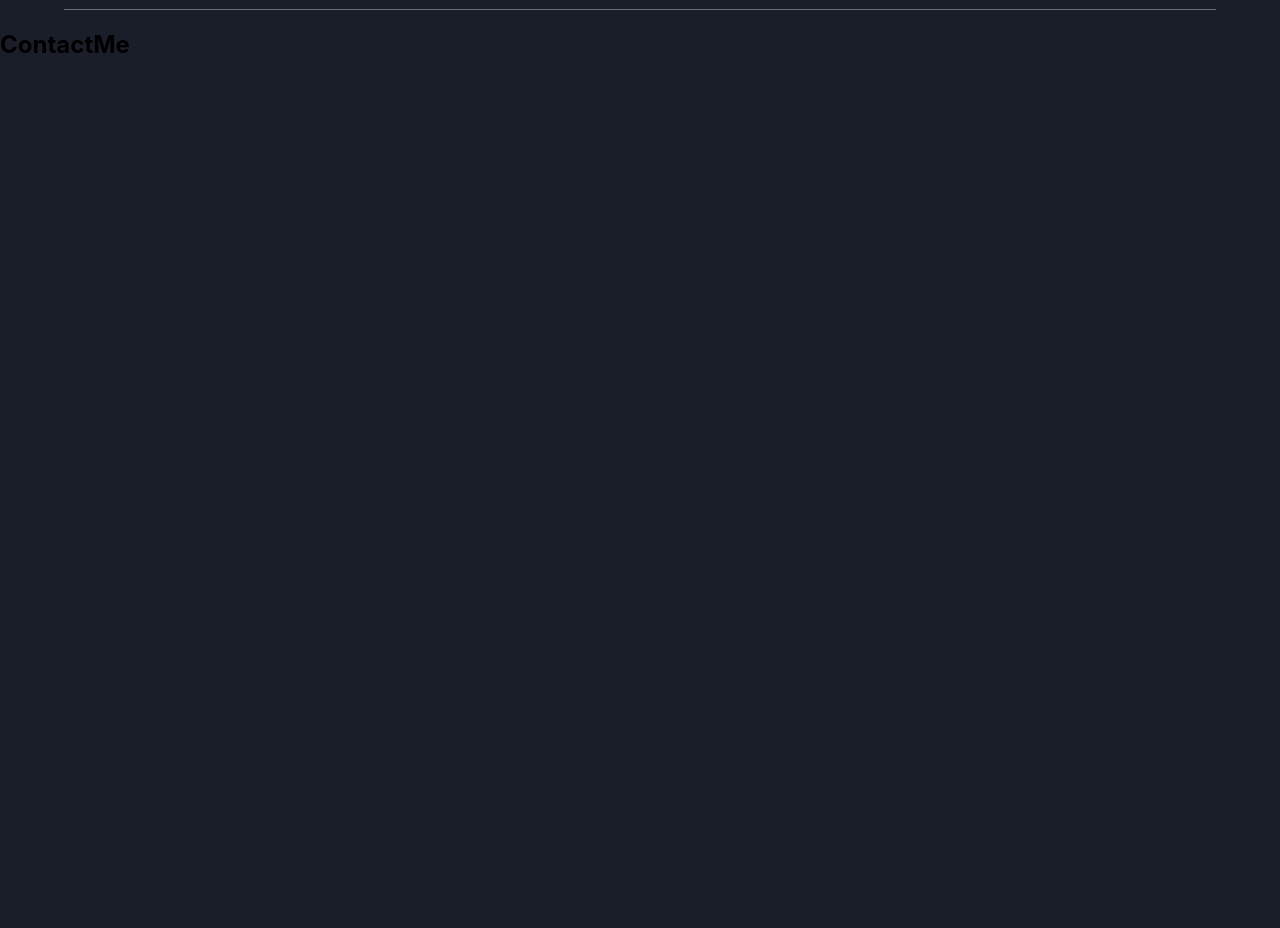
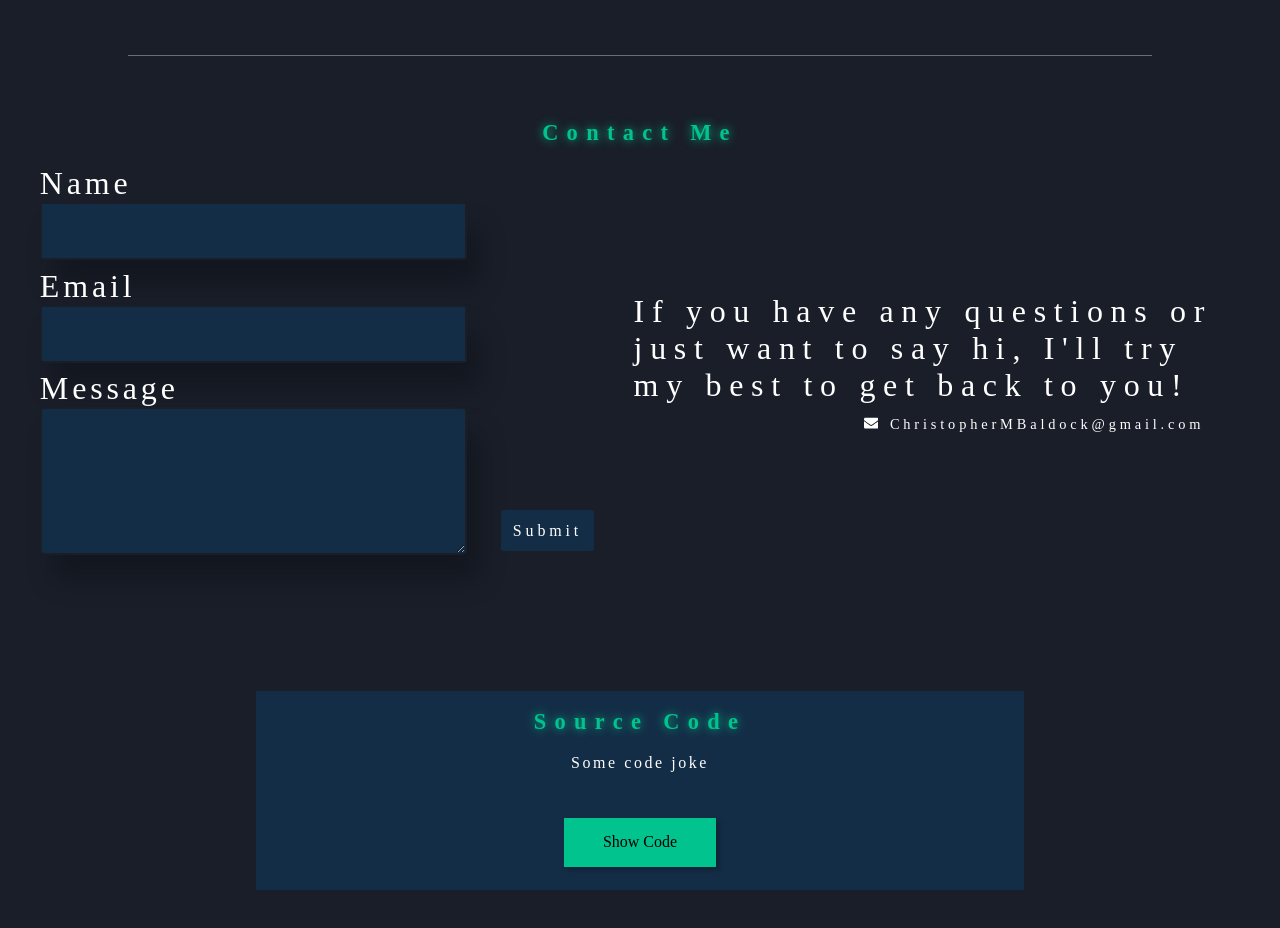
Before and after one commit to CBaldock2/Portfolio-v2, a React (Create React App) app: page / in a window 1280 px wide. Shown: the part 1840-2768 px from the top of the page. Before the commit the page ends 1919 px from the top, so only its background shows below. Built offline with nearby package versions, Linux system fonts and the light colour scheme.

Commit message:
Adds a contact form and footer

```diff
--- a/package.json
+++ b/package.json
@@ -6,6 +6,8 @@
     "@testing-library/jest-dom": "^5.17.0",
     "@testing-library/react": "^13.4.0",
     "@testing-library/user-event": "^13.5.0",
+    "emailjs": "^4.0.2",
+    "emailjs-com": "^3.2.0",
     "react": "^18.2.0",
     "react-dom": "^18.2.0",
     "react-icons": "^4.10.1",
--- a/src/App.css
+++ b/src/App.css
@@ -1,3 +1,7 @@
+* {
+  scroll-behavior: smooth;
+}
+
 .header {
   display: flex;
   justify-content: space-between;
@@ -10,17 +14,18 @@
   box-shadow: 0px 4px 4px 0px rgba(0, 0, 0, 0.25);
   position: fixed;
   backdrop-filter: blur(1vw);
+  z-index: 1;
 }
 
 h1 {
-  font-size: 4vw;
+  font-size: 3.5vw;
   font-weight: 100%;
   line-height: 100%;
   letter-spacing: 1vw;
   margin: 0 0 0 2%;
 }
 
-ul {
+.header ul {
   display: flex;
   flex: 1;
   justify-content: flex-end;
@@ -28,11 +33,25 @@ ul {
   padding: 0;
 }
 
-li {
+.header li {
   list-style: none;
   margin-right: 5%;
   font-size: 1.25vw;
   letter-spacing: .5vw;
+}
+
+.header ul li:hover {
+  transform: scale(1.2);
+  transition: ease .2s;
+}
+
+a {
+  text-decoration: none;
+  color: inherit;
+}
+
+.pageBody {
+  padding-top: 8%;
 }
 
 .aboutSection {
@@ -49,7 +68,11 @@ li {
   margin-top: 8%;
 }
 
-.about, .work, .skill {
+.about,
+.work,
+.skill,
+.contact,
+.source {
   color: #01C38D;
   text-shadow: 0px 0px 10px #01C38D;
   font-family: IBM Plex Serif;
@@ -61,10 +84,12 @@ li {
   margin: 0 0 2% 6%;
 }
 
-.shortAboutMe, .shortWork {
+.shortAboutMe,
+.shortWork,
+.contactSection {
   color: #FFF;
   font-family: IBM Plex Serif;
-  font-size: 3vw;
+  font-size: 2.5vw;
   letter-spacing: .60vw;
 }
 
@@ -99,7 +124,6 @@ li {
 
 .skillSection {
   margin: 0 5%;
-  border-bottom: .1vw solid #696E79;
   display: flex;
   justify-content: flex-end;
 }
@@ -115,3 +139,129 @@ li {
   font-size: 200%;
   letter-spacing: 2vw;
 }
+
+.pageBreak {
+  margin: 5% 10%;
+  border-bottom: .1vw solid #696E79;
+}
+
+.contact {
+  display: flex;
+  justify-content: center;
+}
+
+
+.contactContainer {
+  display: flex;
+  flex-direction: row-reverse;
+  justify-content: center;
+}
+
+.contactWords {
+  margin: 10% 5% 0 2%;
+  width: 50%;
+  height: 50%;
+}
+
+.email {
+  display: flex;
+  justify-content: end;
+  margin-top: 2%;
+  margin-right: 2%;
+  font-size: 45%;
+  letter-spacing: .3vw;
+}
+
+.emailIcon {
+  margin-right: 2%;
+}
+
+.sourceCodeSection {
+  display: flex;
+  align-items: center;
+  flex-direction: column;
+  margin: 10% 20%;
+  background-color: #132D46;
+  font-family: IBM Plex Serif;
+}
+
+.sourceJoke {
+  margin: 0 0 2% 0;
+  padding: 0 2% 1% 2%;
+  font-size: 1.25vw;
+  letter-spacing: .2vw;
+}
+
+.sourceBtn {
+  margin: 3% 0;
+  padding: 2% 5%;
+  border: 0;
+  background-color: #01C38D;
+  box-shadow: 3px 3px 5px 0px rgba(0, 0, 0, 0.25);
+  cursor: pointer;
+}
+
+footer {
+  border-top: #696E79 1px solid;
+  padding: 2% 15% 1%;
+}
+
+.logoContainer {
+  display: flex;
+  justify-content: center;
+  margin-bottom: 2%;
+
+}
+
+.logo {
+  height: 3.5vw;
+}
+
+.footerNav {
+  padding: 1% 20%;
+  border-top: #696E79 solid 1px;
+  border-bottom: #696E79 solid 1px;
+  mix-blend-mode: color-dodge;
+  color: #696E79;
+  width: 50%;
+}
+
+.footerNav ul {
+  padding: 0;
+  display: flex;
+  justify-content: space-between;
+}
+
+.footerNav li {
+  list-style: none;
+  font-size: 1.25vw;
+  letter-spacing: .5vw;
+  padding: 0 5%;
+  cursor: pointer;
+}
+
+.footerNav li:hover {
+  list-style: none;
+  font-size: 1.25vw;
+  letter-spacing: .5vw;
+  padding: 0 5%;
+  cursor: pointer;
+  color: #01C38D;
+  transform: scale(1.1);
+  transition: ease .2s;
+  text-shadow: 0 0 5px #01C38D;
+}
+
+.socialLinks {
+  display: flex;
+  justify-content: center;
+  margin-top: 3%;
+  font-size: 2vw;
+}
+
+.socialLinks li {
+  list-style: none;
+  padding: 0 1%;
+  cursor: pointer;
+  color: #696e79c2;
+}
--- a/src/App.js
+++ b/src/App.js
@@ -3,6 +3,9 @@ import './App.css';
 import ProjectList from './components/Project/ProjectList';
 import myPicture from './Assets/imgs/Christopher.jpg';
 import Skill from './components/Skills/Skill';
+import ContactForm from './components/Contact/ContactForm';
+import { FaEnvelope, FaGithub, FaInstagram, FaLinkedin } from 'react-icons/fa';
+import Logo from './Assets/imgs/Logo.png'
 
 function App() {
   return (
@@ -11,16 +14,16 @@ function App() {
         <h1>Christopher Baldock</h1>
         <nav className='nav'>
           <ul>
-            <li>About</li>
-            <li>Work</li>
-            <li>Contact</li>
-            <li>Resume</li>
+            <li><a href='#about'>About</a></li>
+            <li><a href='#work'>Work</a></li>
+            <li><a href='#contact'>Contact</a></li>
+            <li><a href='https://drive.google.com/file/d/1bAzu0LhCjo6i0lqssjuog62C50OGWadf/view?usp=drive_link'>Resume</a></li>
           </ul>
         </nav>
       </header>
 
       <div className='pageBody'>
-        <section className='aboutSection'>
+        <section className='aboutSection' id='about'>
           <img className='profilePic' src={myPicture} alt='me' />
           <div className='aboutWording'>
             <h2 className='about'>
@@ -30,7 +33,7 @@ function App() {
               et egestas quis ipsum suspendisse ultrices gravida
             </p>
             <p className='longAboutMe'>
-              Lorem ipsum dolor sit amet, consectetur adipiscing elit, sed <span className='highlights'>do eiusmod tempor incididunt ut labore</span> et dolore magna aliqua.
+             I am Chris, a <span className='highlights'>Full Stack Web Developer</span>.
               <br />
               <br />
               Lorem ipsum dolor sit amet, consectetur adipiscing elit, sed do <span className='highlights'>eiusmod</span> tempor <span className='highlights'>incididunt</span> ut labore et dolore magna aliqua. Lacus sed turpis <span className='highlights'>tincidunt id aliquet</span> risus. Dictumst vestibulum rhoncus est pellentesque elit.
@@ -38,7 +41,7 @@ function App() {
           </div>
         </section>
 
-        <section className='workSection'>
+        <section className='workSection' id='work'>
           <div className='workWording'>
             <h2 className='work'>Work</h2>
             <p className='shortWork'>Check out some of the projects I have worked on!</p>
@@ -55,14 +58,57 @@ function App() {
           </div>
         </section>
 
-        <section>
-          <div>
-            <h2>
-              ContactMe
-            </h2>
+        <div className='pageBreak'></div>
+
+        <section className='contactSection' id='contact'>
+          <h2 className='contact'>
+            Contact Me
+          </h2>
+          <div className='contactContainer'>
+            <div className='contactWords'>
+              <p>
+                If you have any questions or just want to say hi, I'll try my best to get back to you!
+              </p>
+              <div className='email'>
+                <FaEnvelope className='emailIcon' />
+                <p>
+                  ChristopherMBaldock@gmail.com
+                </p>
+              </div>
+            </div>
+            <ContactForm />
           </div>
         </section>
+
+        <section className='sourceCodeSection'>
+          <h2 className='source'>
+            Source Code
+          </h2>
+          <p className='sourceJoke'>
+            Some code joke
+          </p>
+          <a href='https://github.com/CBaldock2/Portfolio-v2' className='sourceBtn'>Show Code</a>
+        </section>
       </div>
+
+      <footer>
+        <div className='logoContainer'>
+          <img className='logo' src={Logo} alt='CB logo'></img>
+        </div>
+        <nav className='footerNav'>
+          <ul>
+            <li><a href='#about'>About</a></li>
+            <li><a href='#work'>Work</a></li>
+            <li><a href='#contact'>Contact</a></li>
+            <li><a href='https://drive.google.com/file/d/1bAzu0LhCjo6i0lqssjuog62C50OGWadf/view?usp=drive_link'>Resume</a></li>
+          </ul>
+        </nav>
+        <div className='socialLinks'>
+          <li><a href='https://www.instagram.com/chrisbaldockofficial/'><FaInstagram /></a></li>
+          <li><a href='https://github.com/CBaldock2'><FaGithub /></a></li>
+          <li><a href='https://www.linkedin.com/in/christopher-baldock/'><FaLinkedin /></a></li>
+        </div>
+      </footer>
     </div>
 
   );
--- /dev/null
+++ b/src/components/Contact/ContactForm.css
@@ -0,0 +1,98 @@
+.form {
+    display: flex;
+    flex-wrap: wrap;
+    justify-content: space-around;
+    gap: 1vw;
+    width: 50%;
+    background-color: #191e29;
+    font-family: IBM Plex Serif;
+    letter-spacing: .3vw;
+    margin: 0 0 0 2%;
+}
+
+p {
+    margin-bottom: 0;
+    color: #fff;
+}
+
+.form input {
+    padding: 2% 5%;
+    width: 30vw;
+    height: 3vw;
+    border-radius: 2%;
+    border: .2vw solid #191E29;
+    background: #132D46;
+    box-shadow: 1vw 2vw 2vw 0 rgba(0, 0, 0, 0.25);
+    margin-bottom: 2%;
+}
+
+.form textarea {
+    padding: 2% 5%;
+    width: 30vw;
+    height: 10vw;
+    border-radius: 2%;
+    border: .2vw solid #191E29;
+    background: #132D46;
+    box-shadow: 1vw 2vw 2vw 0 rgba(0, 0, 0, 0.25);
+}
+
+.wordArea {
+margin-right: 0;
+}
+
+
+.input, .message {
+    color: #F5F5F5;
+    font-family: IBM Plex Serif;
+    letter-spacing: .3vw;
+}
+
+.input {
+    font-size: 150%;
+}
+
+.message {
+    font-size: 100%;
+}
+
+.submit {
+    margin: 0 0 2% 5.5%;
+    padding: 2%;
+    border: 0;
+    border-radius: 5%;
+    color: #191e29;
+    background-color: #01C38D;
+    transition: all 1000ms;
+    overflow: hidden;
+    align-self: flex-end;
+    color: #fff;
+    background-color: #132D46;
+    font-size: 1.25vw;
+    font-family: IBM Plex Serif;
+    letter-spacing: .3vw;
+    cursor: pointer;
+}
+
+.submit:hover {
+    color: #01C38D;
+    transform: scale(1.1);
+    outline: 2px solid #01C38D;
+    box-shadow: 4px 5px 17px -4px #268391;
+}
+
+.submit::before {
+    content: "";
+    position: absolute;
+    left: -50px;
+    top: 0;
+    width: 0;
+    height: 100%;
+    background-color: #191e29;
+    transform: skewX(45deg);
+    z-index: -1;
+    transition: .5s;
+}
+
+.submit:hover::before {
+    width: 250%;
+}
--- /dev/null
+++ b/src/components/Contact/ContactForm.jsx
@@ -0,0 +1,64 @@
+import React, {  } from "react";
+import "./ContactForm.css";
+// import emailjs from "emailjs";
+
+function ContactForm() {
+    // const [name, setName] = useState('');
+    // const [email, setEmail] = useState('');
+    // const [message, setMessage] = useState('');
+    // const form = useRef();
+
+    // const handleNameChange = (e) => {
+    //     setName(e.target.value);
+    // };
+    // const handleEmailChange = (e) => {
+    //     setEmail(e.target.value);
+    // };
+    // const handleMessageChange = (e) => {
+    //     setMessage(e.target.value);
+    // };
+
+    // const sendEmail = (e) => {
+    //     e.preventDefault();
+
+    //     emailjs
+    //         .sendForm(
+    //             'service_uxohnik',
+    //             'template_5cv5f24',
+    //             form.current,
+    //             'c77soGEhYFY6vRD4D')
+    //         .then(
+    //             (result) => {
+    //                 console.log(result.text);
+    //                 setName('');
+    //                 setEmail('');
+    //                 setMessage('');
+    //             },
+    //             (error) => {
+    //                 console.log(error.text);
+    //             })
+    // }
+
+    return (
+        <form class="form">
+            <div>
+                <div className="wordArea">
+                <p>Name</p>
+                <input type="text" class="input" />
+            </div>
+            <div>
+                <p>Email</p>
+                <input type="text" class="input" />
+            </div>
+            <div>
+                <p>Message</p>
+                <textarea className="message"></textarea>
+            </div>
+            </div>
+
+            <button className="submit">Submit</button>
+        </form>
+    )
+}
+
+export default ContactForm;
--- a/src/components/Project/Project.css
+++ b/src/components/Project/Project.css
@@ -67,36 +67,3 @@ h3 {
 .projectDescription {
     letter-spacing: .1vw;
 }
-
-button {
-    border: none;
-    border-radius: 5%;
-    color: #191e29;
-    background-color: #01C38D;
-    transition: all 1000ms;
-    overflow: hidden;
-}
-
-button:hover {
-    color: #01C38D;
-    transform: scale(1.1);
-    outline: 2px solid #01C38D;
-    box-shadow: 4px 5px 17px -4px #268391;
-}
-
-button::before {
-    content: "";
-    position: absolute;
-    left: -50px;
-    top: 0;
-    width: 0;
-    height: 100%;
-    background-color: #191e29;
-    transform: skewX(45deg);
-    z-index: -1;
-    transition: .5s;
-}
-
-button:hover::before {
-    width: 250%;
-}
```
Also changed, not shown: src/Assets/imgs/Logo.png (added), 1 other file (tests, documents, lock files or other folders).
